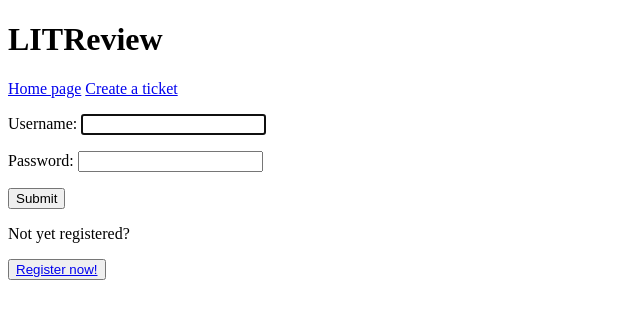
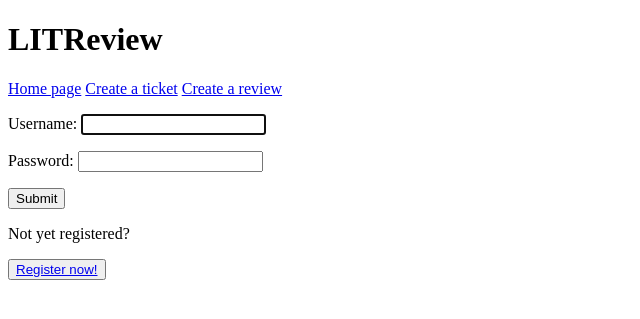
Before and after one commit to DavidPerelroizen/P09, a Django app: page / in a window 1280 px wide. Shown: the top 319 px of the page, without its empty margins (0-640 px from the left). Run offline with Django 4.2, Linux system fonts and the light colour scheme.

Commit message:
Modified base to include Create review in the navigation

```diff
--- a/templates/base.html
+++ b/templates/base.html
@@ -9,6 +9,7 @@
   <nav>
       <a href="{% url 'home_page' %}">Home page</a>
       <a href="{% url 'create_ticket' %}">Create a ticket</a>
+      <a href="{% url 'create_review' %}">Create a review</a>
   </nav>
   {% block content %} {% endblock content %}
   {% if user.is_authenticated %}
```
